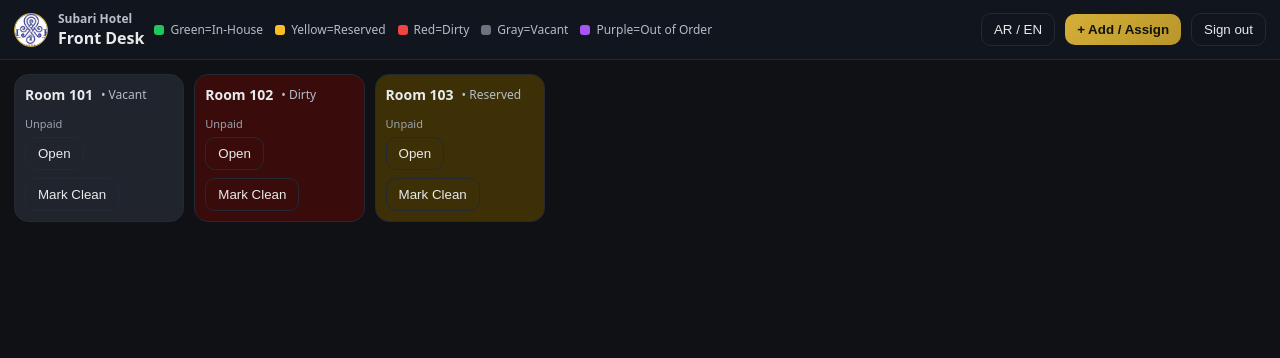
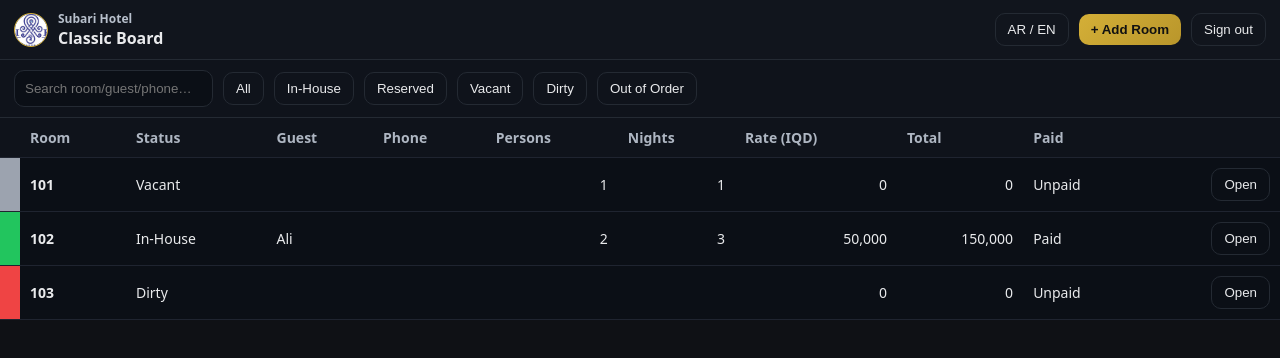
Before and after one commit to zebarmuslah/subari-hotel, a plain HTML site: page app.html in a window 1280 px wide. Drawn offline with Linux system fonts and the light colour scheme; files whose address does not match are found by name.

Commit message:
Update app.html

```diff
--- a/app.html
+++ b/app.html
@@ -3,11 +3,11 @@
 <head>
 <meta charset="utf-8">
 <meta name="viewport" content="width=device-width, initial-scale=1">
-<title>Subari Hotel — App</title>
+<title>Subari Hotel — Classic Board</title>
 <style>
   :root{
     --gold:#d4af37; --gold2:#b9962b; --ink:#0f1115; --panel:#161a22; --line:#242a33; --muted:#98a0ad;
-    --green:#23c55e; --yellow:#fbbf24; --red:#ef4444; --gray:#6b7280; --purple:#a855f7;
+    --green:#22c55e; --yellow:#facc15; --red:#ef4444; --gray:#9ca3af; --purple:#a855f7;
   }
   *{box-sizing:border-box}
   body{margin:0;background:#0f1115;color:#e9eaec;font-family:system-ui,-apple-system,Segoe UI,Roboto,Ubuntu,Cantarell,Noto Sans,sans-serif;}
@@ -18,16 +18,20 @@
   .sp{flex:1}
   .btn{padding:8px 12px;border-radius:10px;border:0;background:linear-gradient(135deg,var(--gold),var(--gold2));color:#111;font-weight:800;cursor:pointer}
   .btn-outline{padding:8px 12px;border-radius:10px;background:transparent;border:1px solid var(--line);color:#e9eaec;cursor:pointer}
-  .legend{display:flex;gap:12px;font-size:12px;color:#b4bcc8}
-  .chip{display:inline-flex;align-items:center;gap:6px}
-  .sw{width:10px;height:10px;border-radius:3px;display:inline-block}
-  .grid{display:grid;grid-template-columns:repeat(auto-fill,minmax(150px,1fr));gap:10px;padding:14px}
-  .card{background:#0f131b;border:1px solid var(--line);border-radius:14px;padding:10px;display:flex;flex-direction:column;gap:6px}
-  .room-id{font-weight:900;font-size:14px}
-  .status{font-size:12px;color:#b6bdc8}
-  .row{display:flex;align-items:center;gap:8px;flex-wrap:wrap}
-  .tag{font-size:12px;padding:2px 6px;border:1px solid var(--line);border-radius:999px}
-  .foot{font-size:11px;color:#9aa3af}
+  .bar{display:flex;gap:10px;align-items:center;padding:10px 14px;background:#0f131b;border-bottom:1px solid var(--line)}
+  .bar input{padding:10px;border-radius:10px;border:1px solid var(--line);background:#0b0f16;color:#e9eaec}
+  table{width:100%;border-collapse:collapse}
+  th,td{border-bottom:1px solid #1f2430;padding:10px;font-size:14px}
+  th{color:#aeb6c2;text-align:left;background:#0f131b;position:sticky;top:62px}
+  tr{background:#0b0f16}
+  tr .stripe{width:6px}
+  tr[data-status="green"] .stripe{background:var(--green)}
+  tr[data-status="yellow"] .stripe{background:var(--yellow)}
+  tr[data-status="red"] .stripe{background:var(--red)}
+  tr[data-status="gray"] .stripe{background:var(--gray)}
+  tr[data-status="purple"] .stripe{background:var(--purple)}
+  .r{text-align:right}
+  .small{font-size:12px;color:#9aa3af}
   dialog{border:1px solid var(--line);border-radius:16px;background:#0f131b;color:#e9eaec;max-width:720px;width:min(720px,96vw);}
   dialog .hd{display:flex;align-items:center;justify-content:space-between;padding:10px 14px;border-bottom:1px solid var(--line)}
   dialog form{display:grid;grid-template-columns:repeat(2,1fr);gap:10px;padding:12px 14px}
@@ -35,30 +39,48 @@
   dialog input, dialog select, dialog textarea{width:100%;padding:10px;border-radius:10px;border:1px solid var(--line);background:#0b0f16;color:#e9eaec}
   .full{grid-column:1/-1}
   .right{display:flex;gap:8px;justify-content:flex-end;padding:12px 14px;border-top:1px solid var(--line)}
-  .danger{border-color:#ef4444;color:#ef4444}
-  .hidden{display:none}
 </style>
 </head>
 <body>
 <header>
   <div class="logo">
     <div class="badge"><img src="assets/logo.png" alt=""></div>
-    <div><div style="font-size:12px;color:#b8c0cc">Subari Hotel</div><div style="font-weight:800">Front Desk</div></div>
-  </div>
-  <div class="legend">
-    <span class="chip"><span class="sw" style="background:#23c55e"></span><span data-i18n="legendGreen">Green=In‑House</span></span>
-    <span class="chip"><span class="sw" style="background:#fbbf24"></span><span data-i18n="legendYellow">Yellow=Reserved</span></span>
-    <span class="chip"><span class="sw" style="background:#ef4444"></span><span data-i18n="legendRed">Red=Dirty</span></span>
-    <span class="chip"><span class="sw" style="background:#6b7280"></span><span data-i18n="legendGray">Gray=Vacant</span></span>
-    <span class="chip"><span class="sw" style="background:#a855f7"></span><span data-i18n="legendPurple">Purple=Out of Order</span></span>
+    <div><div style="font-size:12px;color:#b8c0cc">Subari Hotel</div><div style="font-weight:800">Classic Board</div></div>
   </div>
   <div class="sp"></div>
   <button id="langBtn" class="btn-outline" data-i18n="langSwitch">AR / EN</button>
-  <button id="newBtn" class="btn">+ Add / Assign</button>
+  <button id="newBtn" class="btn">+ Add Room</button>
   <button id="logoutBtn" class="btn-outline" data-i18n="signout">Sign out</button>
 </header>
 
-<section class="grid" id="board"></section>
+<div class="bar">
+  <input id="q" placeholder="Search room/guest/phone…">
+  <button class="btn-outline" data-filter="all">All</button>
+  <button class="btn-outline" data-filter="green">In-House</button>
+  <button class="btn-outline" data-filter="yellow">Reserved</button>
+  <button class="btn-outline" data-filter="gray">Vacant</button>
+  <button class="btn-outline" data-filter="red">Dirty</button>
+  <button class="btn-outline" data-filter="purple">Out of Order</button>
+</div>
+
+<table id="tbl">
+  <thead>
+    <tr>
+      <th></th>
+      <th>Room</th>
+      <th data-i18n="status">Status</th>
+      <th data-i18n="guest">Guest</th>
+      <th data-i18n="phone">Phone</th>
+      <th data-i18n="persons">Persons</th>
+      <th data-i18n="nights">Nights</th>
+      <th data-i18n="rate">Rate (IQD)</th>
+      <th>Total</th>
+      <th>Paid</th>
+      <th></th>
+    </tr>
+  </thead>
+  <tbody id="body"></tbody>
+</table>
 
 <dialog id="dlg">
   <div class="hd">
@@ -75,7 +97,7 @@
       <select name="status">
         <option value="gray">Vacant</option>
         <option value="yellow">Reserved</option>
-        <option value="green">In‑House</option>
+        <option value="green">In-House</option>
         <option value="red">Dirty</option>
         <option value="purple">Out of Order</option>
       </select>
@@ -123,8 +145,8 @@
       <label data-i18n="notes">Notes</label>
       <textarea name="notes" rows="2"></textarea>
     </div>
-    <div class="full">
-      <strong>Total IQD: <span id="total">0</span> — <span id="left">Unpaid</span></strong>
+    <div class="full small">
+      <strong>Total: <span id="total">0</span> — <span id="left">Unpaid</span></strong>
     </div>
   </form>
   <div class="right">
@@ -134,19 +156,17 @@
 </dialog>
 
 <script>
-// ---------- Language (EN/AR) ----------
+// ===== Language (EN/AR) =====
 const i18n = {
-  en:{legendGreen:"Green=In‑House", legendYellow:"Yellow=Reserved", legendRed:"Red=Dirty", legendGray:"Gray=Vacant", legendPurple:"Purple=Out of Order",
-      langSwitch:"AR / EN", signout:"Sign out",
-      status:"Status", guest:"Guest", phone:"Phone", car:"Car No.", persons:"Persons", nights:"Nights", rate:"Rate (IQD)", paid:"Paid?", method:"Method", notes:"Notes",
-      paidWord:"Paid", unpaidWord:"Unpaid",
-      invoiceTitle:"Invoice", desc:"Description", qty:"Qty", total:"Total", subtotal:"Subtotal", service:"Service", grand:"Grand Total", amountPaid:"Amount Paid", balance:"Balance Due", methodWord:"Method",
-      inhouse:"In‑House", reserved:"Reserved", dirty:"Dirty", vacant:"Vacant", ooo:"Out of Order"},
-  ar:{legendGreen:"أخضر = داخل الفندق", legendYellow:"أصفر = محجوز", legendRed:"أحمر = غير نظيف", legendGray:"رمادي = شاغر", legendPurple:"بنفسجي = خارج الخدمة",
-      langSwitch:"EN / AR", signout:"تسجيل الخروج",
-      status:"الحالة", guest:"الاسم", phone:"الهاتف", car:"رقم السيارة", persons:"الأشخاص", nights:"الليالي", rate:"السعر (دينار)", paid:"مدفوع؟", method:"طريقة الدفع", notes:"ملاحظات",
-      paidWord:"مدفوع", unpaidWord:"غير مدفوع",
-      invoiceTitle:"فاتورة", desc:"الوصف", qty:"الكمية", total:"المجموع", subtotal:"الإجمالي", service:"الخدمة", grand:"الإجمالي الكلي", amountPaid:"المبلغ المدفوع", balance:"المبلغ المتبقي", methodWord:"طريقة الدفع",
+  en:{langSwitch:"AR / EN", signout:"Sign out", status:"Status", guest:"Guest", phone:"Phone", car:"Car No.", persons:"Persons",
+      nights:"Nights", rate:"Rate (IQD)", paid:"Paid?", method:"Method", notes:"Notes",
+      paidWord:"Paid", unpaidWord:"Unpaid", total:"Total",
+      invoiceTitle:"Invoice", desc:"Description", qty:"Qty", totalH:"Total", subtotal:"Subtotal", service:"Service", grand:"Grand Total", amountPaid:"Amount Paid", balance:"Balance Due", methodWord:"Method",
+      inhouse:"In-House", reserved:"Reserved", dirty:"Dirty", vacant:"Vacant", ooo:"Out of Order"},
+  ar:{langSwitch:"EN / AR", signout:"تسجيل الخروج", status:"الحالة", guest:"الاسم", phone:"الهاتف", car:"رقم السيارة", persons:"الأشخاص",
+      nights:"الليالي", rate:"السعر (دينار)", paid:"مدفوع؟", method:"طريقة الدفع", notes:"ملاحظات",
+      paidWord:"مدفوع", unpaidWord:"غير مدفوع", total:"المجموع",
+      invoiceTitle:"فاتورة", desc:"الوصف", qty:"الكمية", totalH:"المجموع", subtotal:"الإجمالي", service:"الخدمة", grand:"الإجمالي الكلي", amountPaid:"المبلغ المدفوع", balance:"المبلغ المتبقي", methodWord:"طريقة الدفع",
       inhouse:"داخل الفندق", reserved:"محجوز", dirty:"غير نظيف", vacant:"شاغر", ooo:"خارج الخدمة"}
 };
 function getLang(){ return localStorage.getItem('subari_lang')||'en'; }
@@ -155,54 +175,63 @@ function applyLang(){
   const L=getLang();
   document.documentElement.dir = (L==='ar')?'rtl':'ltr';
   document.querySelectorAll('[data-i18n]').forEach(el=>{
-    const key=el.getAttribute('data-i18n');
-    el.textContent = (i18n[L][key] || el.textContent);
+    const key=el.getAttribute('data-i18n'); const pack=i18n[L]; if(pack[key]) el.textContent=pack[key];
   });
   render();
 }
-document.getElementById('langBtn').onclick=()=> setLang(getLang()==='en'?'ar':'en');
+langBtn.onclick=()=> setLang(getLang()==='en'?'ar':'en');
 window.addEventListener('load', applyLang);
 
-// ---------- Data ----------
-const KEY='subari_rooms_v1';
+// ===== Data =====
+const KEY='subari_rooms_v2';
 let rooms = JSON.parse(localStorage.getItem(KEY)||'[]');
 function save(){ localStorage.setItem(KEY, JSON.stringify(rooms)); }
 function money(x){ return Number(x||0).toLocaleString('en-IQ'); }
-function statusLabel(s){
+function statusText(s){
   const L=getLang();
-  const en={green:'In‑House', yellow:'Reserved', red:'Dirty', gray:'Vacant', purple:'Out of Order'};
+  const en={green:'In-House', yellow:'Reserved', red:'Dirty', gray:'Vacant', purple:'Out of Order'};
   const ar={green:'داخل الفندق', yellow:'محجوز', red:'غير نظيف', gray:'شاغر', purple:'خارج الخدمة'};
   return (L==='ar'?ar:en)[s]||s;
 }
 
-// ---------- Board ----------
-const board = document.getElementById('board');
-function colorOf(s){ return {green:'#052e1a',yellow:'#3d3006',red:'#3a0b0b',gray:'#1f242d',purple:'#2a0f3a'}[s]||'#1f242d'; }
+// ===== Board (Table) =====
+const body = document.getElementById('body');
+const q = document.getElementById('q');
+let filter='all';
+document.querySelectorAll('[data-filter]').forEach(b=>b.onclick=()=>{ filter=b.dataset.filter; render(); });
+q.addEventListener('input', render);
+
 function render(){
-  board.innerHTML='';
-  rooms.sort((a,b)=>(a.roomNumber||'').localeCompare(b.roomNumber||''));
-  for(const r of rooms){
-    const card = document.createElement('div'); card.className='card'; card.style.background=colorOf(r.status||'gray');
-    const head = document.createElement('div'); head.className='row';
-    head.innerHTML = `<div class="room-id">Room ${r.roomNumber||''}</div>
-                      <div class="status">• ${statusLabel(r.status||'gray')}</div>`;
-    const row2 = document.createElement('div'); row2.className='row';
-    if(r.guest){ row2.innerHTML += `<span class="tag">${r.guest}</span>`; }
-    if(r.persons){ row2.innerHTML += `<span class="tag">👥 ${r.persons}</span>`; }
-    if(r.nights){ row2.innerHTML += `<span class="tag">🛌 ${r.nights}</span>`; }
-    if(r.rate){ row2.innerHTML += `<span class="tag">💵 ${money(r.rate)}</span>`; }
-    const left = document.createElement('div'); left.className='foot';
-    left.textContent = (getLang()==='ar') ? (r.paid==='paid'?'مدفوع':'غير مدفوع') : (r.paid==='paid'?'Paid':'Unpaid');
-    const btns = document.createElement('div'); btns.className='row';
-    const edit = document.createElement('button'); edit.className='btn-outline'; edit.textContent='Open'; edit.onclick=()=>openDlg(r);
-    const clean = document.createElement('button'); clean.className='btn-outline'; clean.textContent='Mark Clean'; clean.onclick=()=>{ r.status='gray'; save(); render(); };
-    btns.append(edit, clean);
-    card.append(head,row2,left,btns);
-    board.append(card);
+  const term=(q.value||'').toLowerCase();
+  body.innerHTML='';
+  const rows = rooms
+    .filter(r=> filter==='all' ? true : (r.status===filter))
+    .filter(r=>{
+      const s = (r.roomNumber+' '+(r.guest||'')+' '+(r.phone||'')).toLowerCase();
+      return s.includes(term);
+    })
+    .sort((a,b)=>(a.roomNumber||'').localeCompare(b.roomNumber||''));
+  for(const r of rows){
+    const tr=document.createElement('tr'); tr.dataset.status=r.status||'gray';
+    tr.innerHTML = `
+      <td class="stripe"></td>
+      <td><strong>${r.roomNumber||''}</strong></td>
+      <td>${statusText(r.status||'gray')}</td>
+      <td>${r.guest||''}</td>
+      <td>${r.phone||''}</td>
+      <td class="r">${r.persons||''}</td>
+      <td class="r">${r.nights||''}</td>
+      <td class="r">${money(r.rate||0)}</td>
+      <td class="r">${money((+r.nights||0)*(+r.rate||0))}</td>
+      <td>${getLang()==='ar' ? (r.paid==='paid'?'مدفوع':'غير مدفوع') : (r.paid==='paid'?'Paid':'Unpaid')}</td>
+      <td class="r"><button class="btn-outline">Open</button></td>
+    `;
+    tr.querySelector('button').onclick=()=>openDlg(r);
+    body.append(tr);
   }
 }
 
-// ---------- Dialog ----------
+// ===== Dialog =====
 const dlg=document.getElementById('dlg');
 const frm=document.getElementById('frm');
 const total=document.getElementById('total');
@@ -210,13 +239,13 @@ const left=document.getElementById('left');
 let current=null;
 
 function openDlg(obj){
-  current=obj || {status:'gray', persons:1, nights:1, rate:0, paid:'unpaid'};
+  current=obj || {status:'gray', persons:1, nights:1, rate:0, paid:'unpaid', method:'Cash'};
   for(const el of frm.elements){ if(el.name){ el.value = current[el.name]??''; } }
   calc();
   dlg.showModal();
 }
-document.getElementById('newBtn').onclick=()=>openDlg(null);
-document.getElementById('xBtn').onclick=()=>dlg.close();
+newBtn.onclick=()=>openDlg(null);
+xBtn.onclick=()=>dlg.close();
 frm.addEventListener('input', calc);
 
 function calc(){
@@ -227,7 +256,7 @@ function calc(){
   left.textContent = (getLang()==='ar') ? (f.paid==='paid'?'مدفوع':'غير مدفوع') : (f.paid==='paid'?'Paid':'Unpaid');
 }
 
-document.getElementById('saveBtn').onclick=()=>{
+saveBtn.onclick=()=>{
   const f=Object.fromEntries(new FormData(frm).entries());
   if(!f.roomNumber) return alert('Room number is required');
   if(!current.id){ current.id=Date.now(); rooms.push(current); }
@@ -235,7 +264,7 @@ document.getElementById('saveBtn').onclick=()=>{
   save(); render(); dlg.close();
 };
 
-document.getElementById('invoiceBtn').onclick=()=>{
+invoiceBtn.onclick=()=>{
   const f=Object.fromEntries(new FormData(frm).entries());
   const L=getLang(), T=i18n[L];
   const nights=+f.nights||0, rate=+f.rate||0, tot=nights*rate;
@@ -245,7 +274,7 @@ document.getElementById('invoiceBtn').onclick=()=>{
   <body dir="${L==='ar'?'rtl':'ltr'}">
   <h1>${T.invoiceTitle}</h1>
   <div>${f.guest||''}</div><div>Room ${f.roomNumber||''}</div><hr/>
-  <table><thead><tr><th>${T.desc}</th><th>${T.qty}</th><th>${T.total}</th></tr></thead>
+  <table><thead><tr><th>${T.desc}</th><th>${T.qty}</th><th>${T.totalH}</th></tr></thead>
   <tbody><tr><td>${nights} night(s) @ ${money(rate)} IQD</td><td class="r">${nights}</td><td class="r">${money(tot)}</td></tr></tbody></table>
   <h3>${T.grand}: ${money(tot)} IQD</h3>
   <div>${T.amountPaid}: ${f.paid==='paid'? (L==='ar'?'مدفوع':'Paid') : (L==='ar'?'غير مدفوع':'Unpaid')}</div>
@@ -254,11 +283,15 @@ document.getElementById('invoiceBtn').onclick=()=>{
   const w=window.open('about:blank','_blank'); w.document.write(html); w.document.close();
 };
 
-// ---------- Auth ----------
-document.getElementById('logoutBtn').onclick=()=>{ localStorage.removeItem('subari_session_v1'); location.href='login.html'; };
+// ===== Auth =====
+logoutBtn.onclick=()=>{ localStorage.removeItem('subari_session_v1'); location.href='login.html'; };
 
-// Seed some rooms if empty
-if(rooms.length===0){ rooms=[{roomNumber:'101', status:'gray'},{roomNumber:'102', status:'red'},{roomNumber:'103', status:'yellow'}]; save(); }
+// Seed if empty (you can delete these later)
+if(rooms.length===0){ rooms=[
+  {roomNumber:'101', status:'gray', persons:1, nights:1, rate:0, paid:'unpaid'},
+  {roomNumber:'102', status:'green', guest:'Ali', phone:'', persons:2, nights:3, rate:50000, paid:'paid'},
+  {roomNumber:'103', status:'red'}
+]; save(); }
 render();
 </script>
 </body>
```
